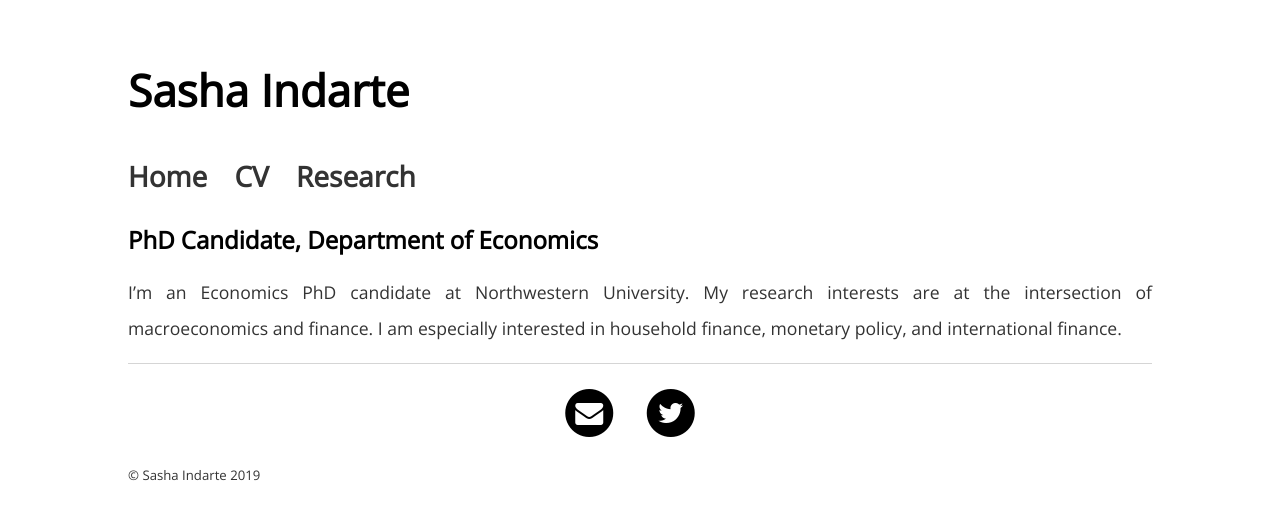
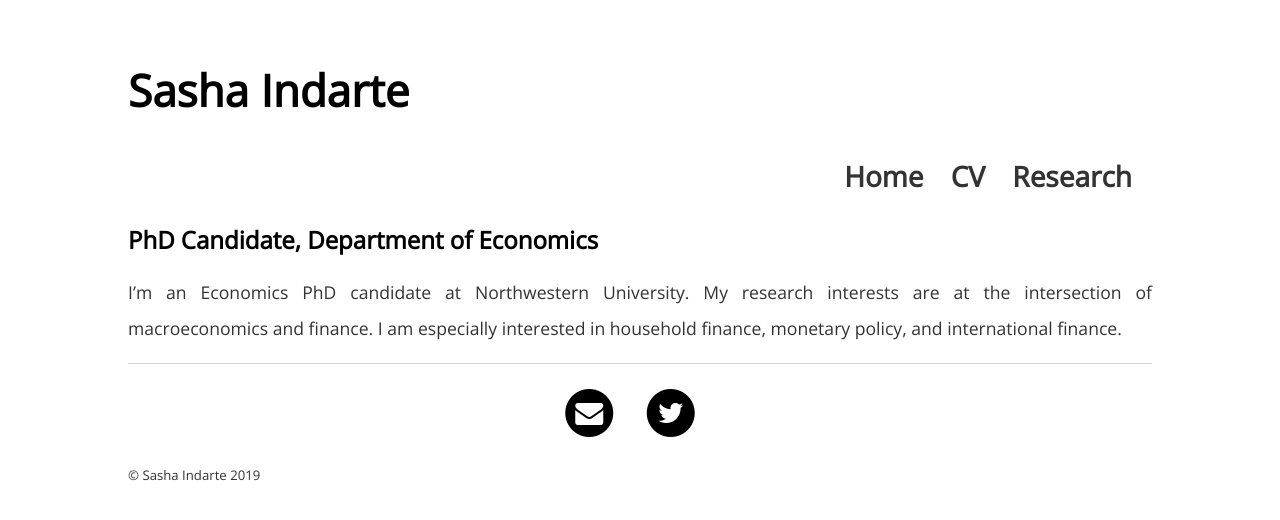
Before and after one commit to sashaindarte/sashaindarte.github.io, a Jekyll site: the page built from index.html, in a window 1280 px wide. Shown: the top 520 px of the page. Built offline with Jekyll 4.4.1, drawn with Linux system fonts in a browser that asks for light colours.

Commit message:
Update default.html

```diff
--- a/_layouts/default.html
+++ b/_layouts/default.html
@@ -10,7 +10,7 @@
 		<body>
 			<nav>
 				<h1>Sasha Indarte</h1>
-	    		<ul>
+	    		<ul align = "right">
 	        		<li><a href="/">Home</a></li>
 	        		<li><a href="/cv">CV</a></li>
 				<li><a href="/research">Research</a></li>
```
